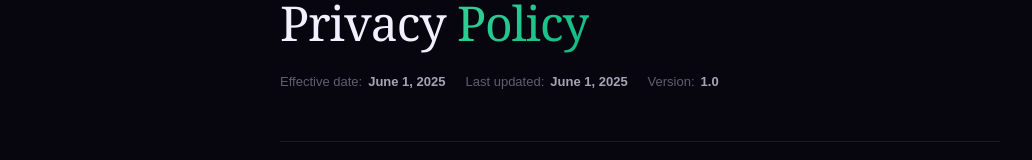
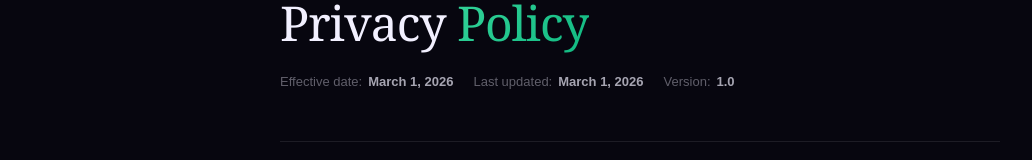
Before and after one commit to ciryak/Purp, a browser extension: page Backend/static/privacy-policy.html in a window 1280 px wide. Shown: the part 188-348 px from the top of the page, without its empty margins (0-1032 px from the left). Drawn offline with Linux system fonts and the light colour scheme.

Commit message:
date fix

```diff
--- a/Backend/static/privacy-policy.html
+++ b/Backend/static/privacy-policy.html
@@ -186,8 +186,8 @@
     <div class="badge">Privacy Policy</div>
     <h1>Privacy <span>Policy</span></h1>
     <div class="meta-row">
-      <div class="meta-item"><span>Effective date:</span><strong>June 1, 2025</strong></div>
-      <div class="meta-item"><span>Last updated:</span><strong>June 1, 2025</strong></div>
+      <div class="meta-item"><span>Effective date:</span><strong>March 1, 2026</strong></div>
+      <div class="meta-item"><span>Last updated:</span><strong>March 1, 2026</strong></div>
       <div class="meta-item"><span>Version:</span><strong>1.0</strong></div>
     </div>
   </div>
```
Also changed, not shown: privacy-policy.html (+2 -2 lines).
